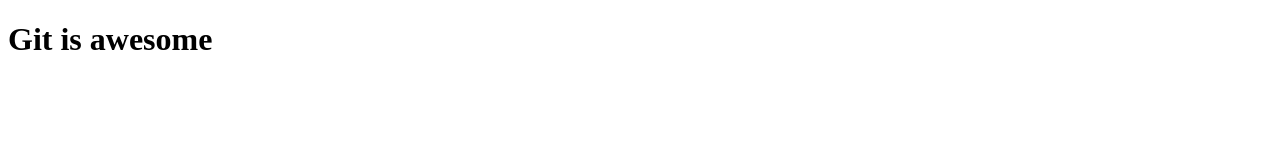
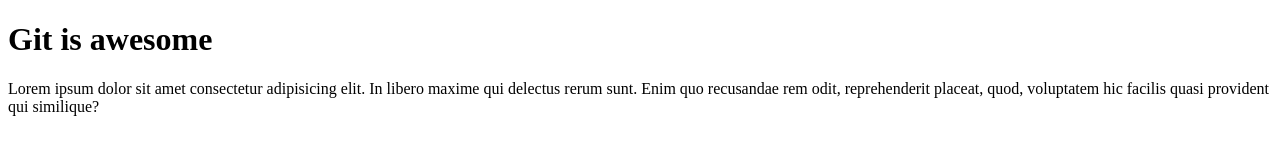
Before and after one commit to viniciusdickel/gitProject, a plain HTML site: page index.html in a window 1280 px wide. Drawn offline with Linux system fonts and the light colour scheme.

Commit message:
Added paragraph

```diff
--- a/index.html
+++ b/index.html
@@ -8,5 +8,8 @@
 </head>
 <body>
     <h1>Git is awesome</h1>
+    <p>
+        Lorem ipsum dolor sit amet consectetur adipisicing elit. In libero maxime qui delectus rerum sunt. Enim quo recusandae rem odit, reprehenderit placeat, quod, voluptatem hic facilis quasi provident qui similique?
+    </p>
 </body>
 </html>
```
